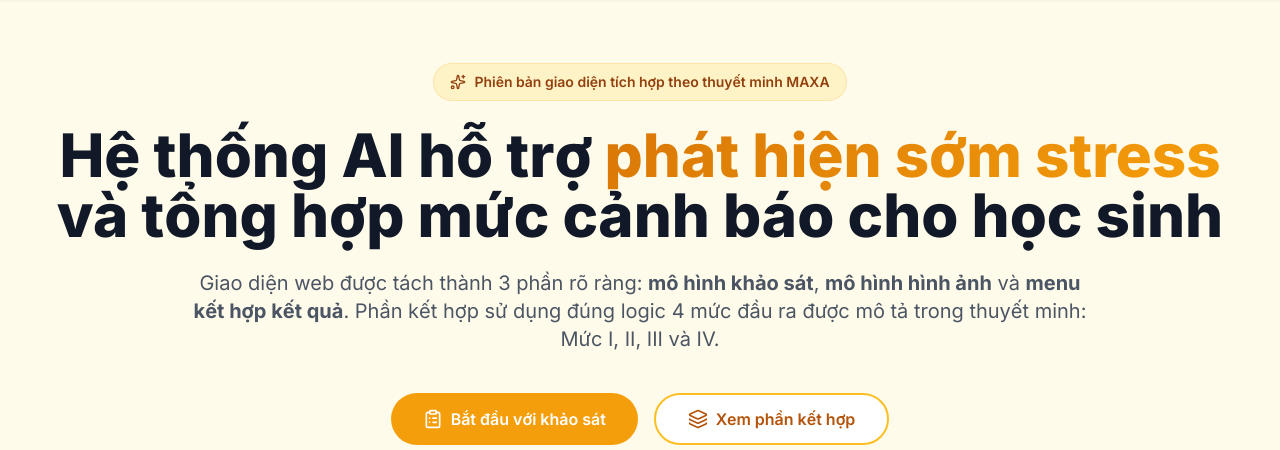
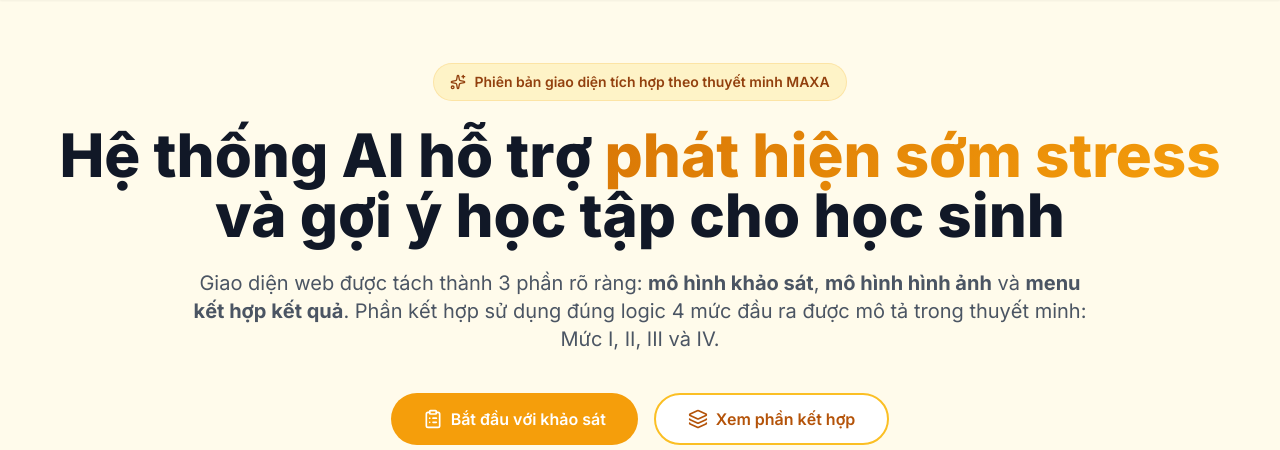
Before and after one commit to nhungnth2505/bmaxs, a Python web app: template templates/index.html in a window 1280 px wide. Shown: the part 65-515 px from the top of the page. Run offline with Jinja, Linux system fonts and the light colour scheme; the template is opened without the code that fills it, so the values that code supplies are empty; some libraries are stand-ins or nearby versions.

Commit message:
Update index.html

```diff
--- a/templates/index.html
+++ b/templates/index.html
@@ -80,7 +80,7 @@
             </div>
             <h1 class="text-4xl md:text-6xl font-extrabold mb-6 leading-tight">
                 Hệ thống AI hỗ trợ <span class="maxa-text">phát hiện sớm stress</span><br>
-                và tổng hợp mức cảnh báo cho học sinh
+                và gợi ý học tập cho học sinh
             </h1>
             <p class="text-lg md:text-xl text-gray-600 max-w-4xl mx-auto mb-10 leading-relaxed">
                 Giao diện web được tách thành 3 phần rõ ràng: <strong>mô hình khảo sát</strong>, <strong>mô hình hình ảnh</strong> và <strong>menu kết hợp kết quả</strong>.
```
